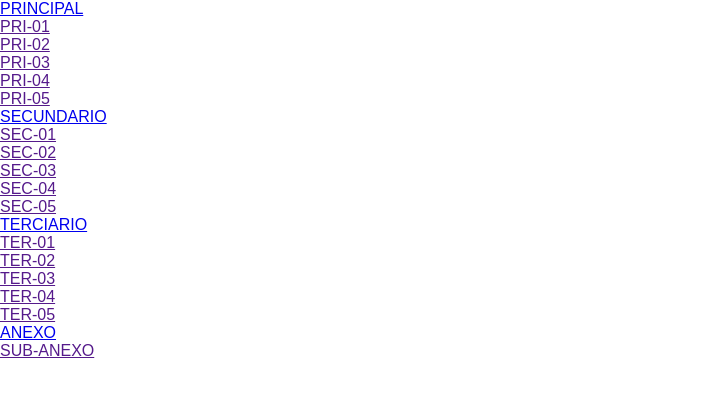
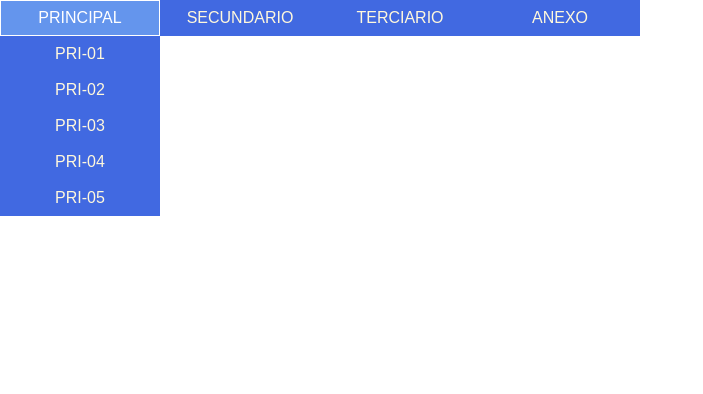
Before and after one commit to lgLuis/menuDesplegable, a plain HTML site: page index.html in a window 1280 px wide. Shown: the whole page, without its empty margins (0-703 px from the left). Drawn offline with Linux system fonts and the light colour scheme; a web font is replaced by a local one.

Commit message:
CSS APLICADO

```diff
--- a/index.html
+++ b/index.html
@@ -28,12 +28,17 @@
                     <li><a href="">SEC-02</a></li>
                     <li><a href="">SEC-03</a></li>
                     <li><a href="">SEC-04</a></li>
-                    <li><a href="">SEC-05</a></li>
+                    <li><a href="">SEC-05</a>
+                    <ul>
+                        <li><a href="">SEC-05-A</a></li>
+                        <li><a href="">SEX-05-B</a></li>
+                    </ul>
+                    </li>
                 </ul>
 
             </li>
 
-            <li><a href="#">TERCIARIO</a></li>
+            <li><a href="#">TERCIARIO</a>
                 <ul>
                     <li><a href="">TER-01</a></li>
                     <li><a href="">TER-02</a></li>
@@ -41,10 +46,15 @@
                     <li><a href="">TER-04</a></li>
                     <li><a href="">TER-05</a></li>
                 </ul>
+            </li>
 
             <li><a href="#">ANEXO</a>
             <ul>
-                <li><a href="">SUB-ANEXO</a></li>
+                <li><a href="">SUB-ANEXO</a>
+                <ul>
+                    <li><a href="">ANEXO DEL SUB-MENU</a></li>
+                </ul>
+                </li>
             </ul>
             </li>
         </ul>
--- a/styles.css
+++ b/styles.css
@@ -4,3 +4,53 @@
     padding: 0;
     font-family: 'RocknRoll One', sans-serif;
 }
+
+.header{
+    margin: auto;
+    width: 100%;
+}
+
+ul {
+    list-style: none;
+}
+
+.nav li a{
+    background-color: royalblue;
+    color: cornsilk;
+    text-decoration: none;
+    padding: 8px;
+    width: 160px;
+    text-align: center;
+    display:block;  /*IMPORTANTE*/
+    border: 1px solid royalblue;
+}
+.nav li a:hover{
+    background-color: cornflowerblue;
+    color: white;
+    border: 1px solid white;
+
+}
+
+.nav > li{
+    float: left;
+
+}
+
+.nav li ul{
+    display: none;
+    position: absolute;
+}
+
+.nav li:hover>ul{
+    display: block;
+
+}
+
+.nav li ul li{
+    position: relative;
+}
+
+.nav li ul li ul {
+    right: -140px;
+    top: 0px;
+}
```
Lines whose indentation alone changed are shown as unchanged.
